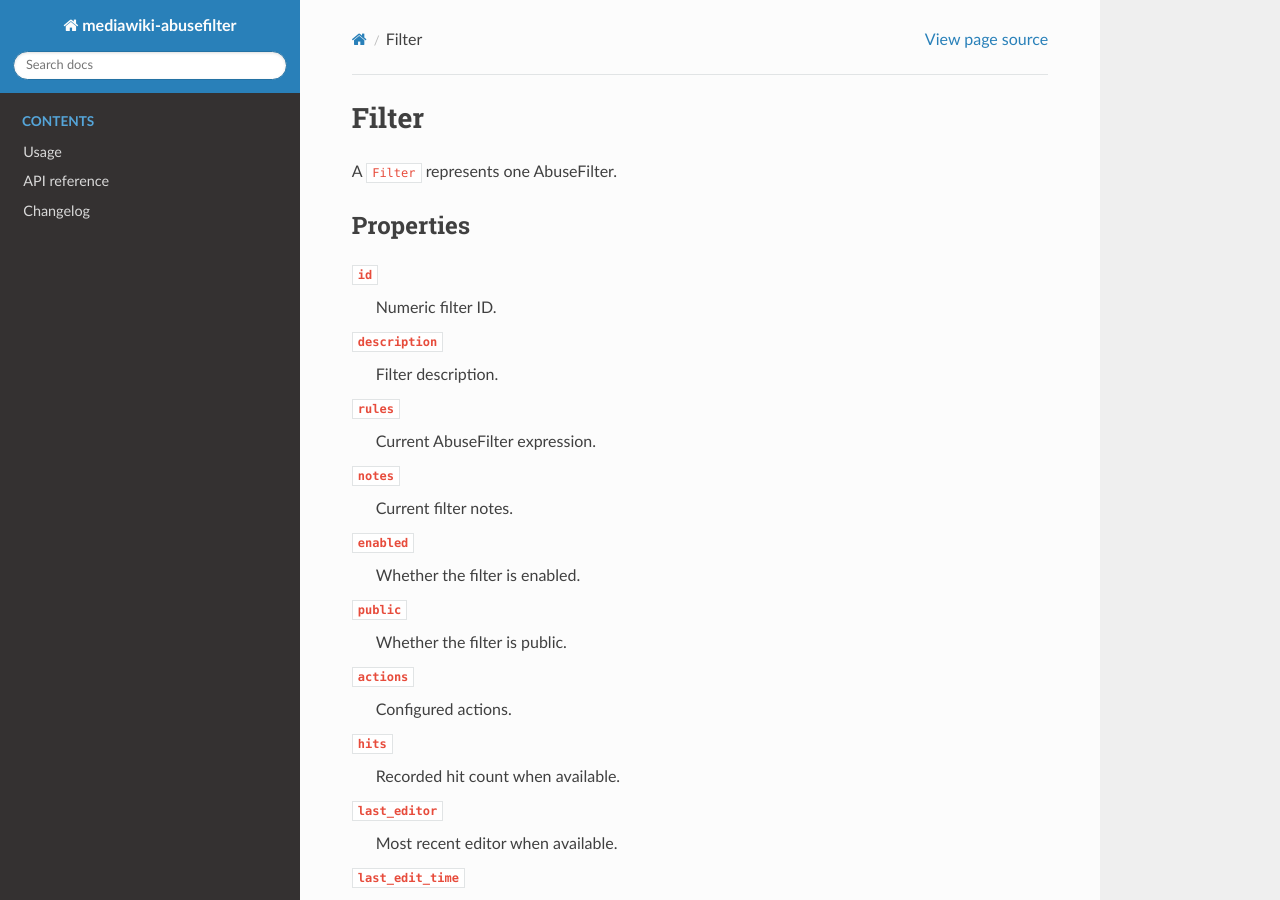
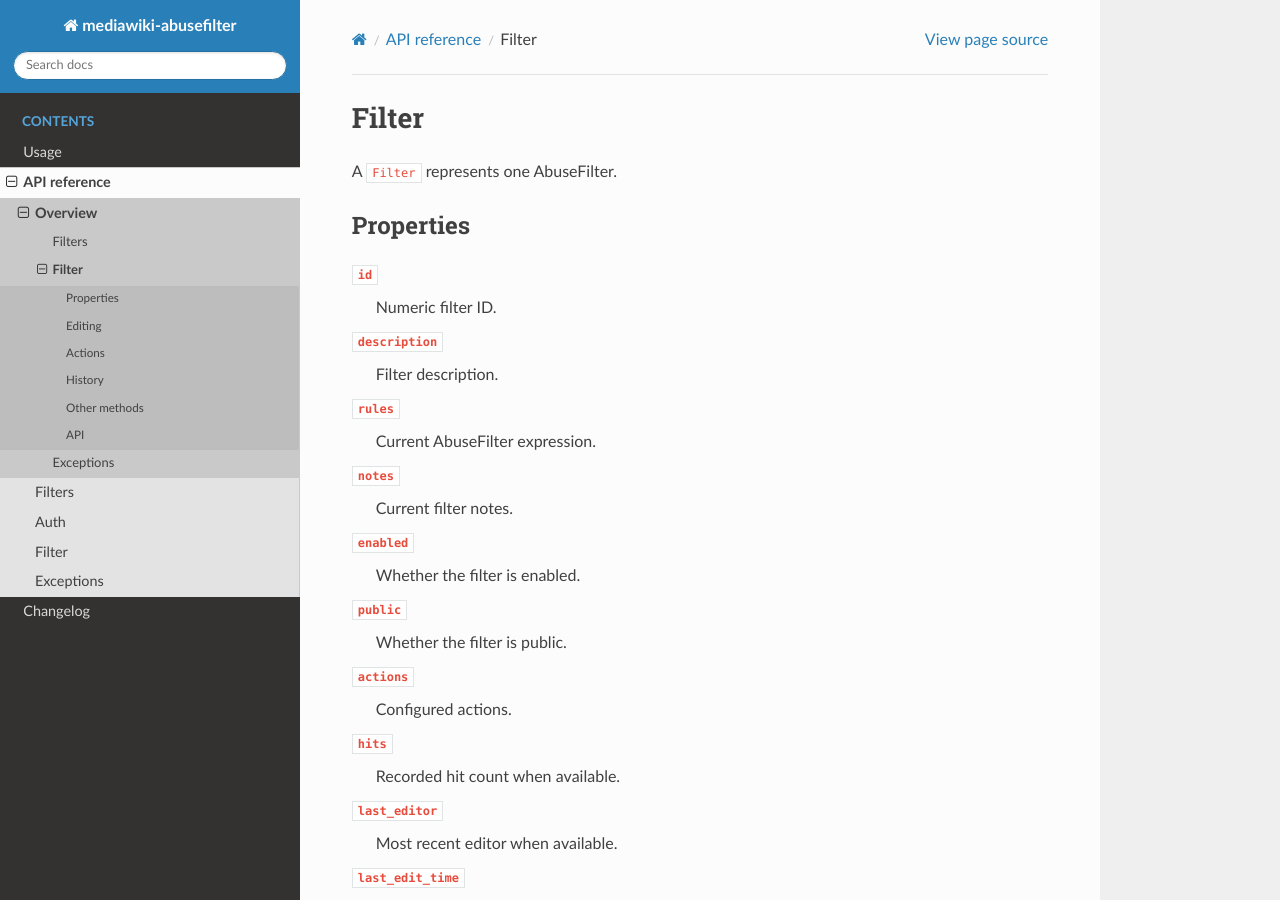
Before and after one commit to MadMaxWP/mediawiki-abusefilter, a Sphinx documentation site: the page built from docs/source/api/filter.rst, in a window 1280 px wide and 900 px high. Built offline with Sphinx 7.4.7 and the Read the Docs theme 3.1.0, drawn with Linux system fonts in a browser that asks for light colours.

Commit message:
Enhance API documentation with overview section
Added overview section and updated API documentation structure.

```diff
--- a/docs/source/api.rst
+++ b/docs/source/api.rst
@@ -1,7 +1,17 @@
 API reference
 =============
 
-.. automodule:: mediawiki_abusefilter
+Overview
+--------
+
+The package exposes ``Auth``, ``Filters``, and ``Filter`` clients, along with the documented exceptions.
+
+.. toctree::
+   :maxdepth: 2
+
+   api/filters
+   api/filter
+   api/exceptions
 
 Filters
 -------
```
